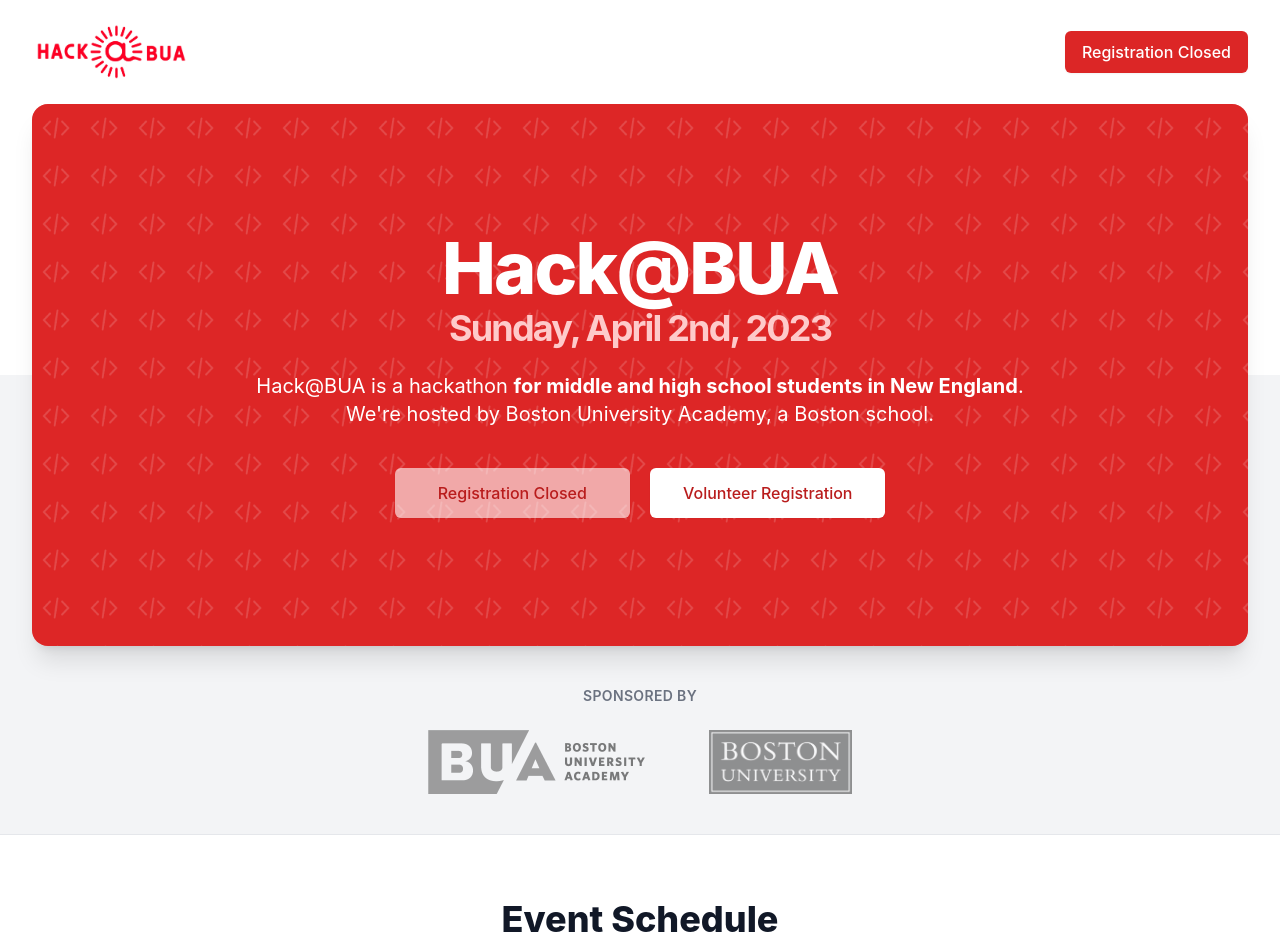
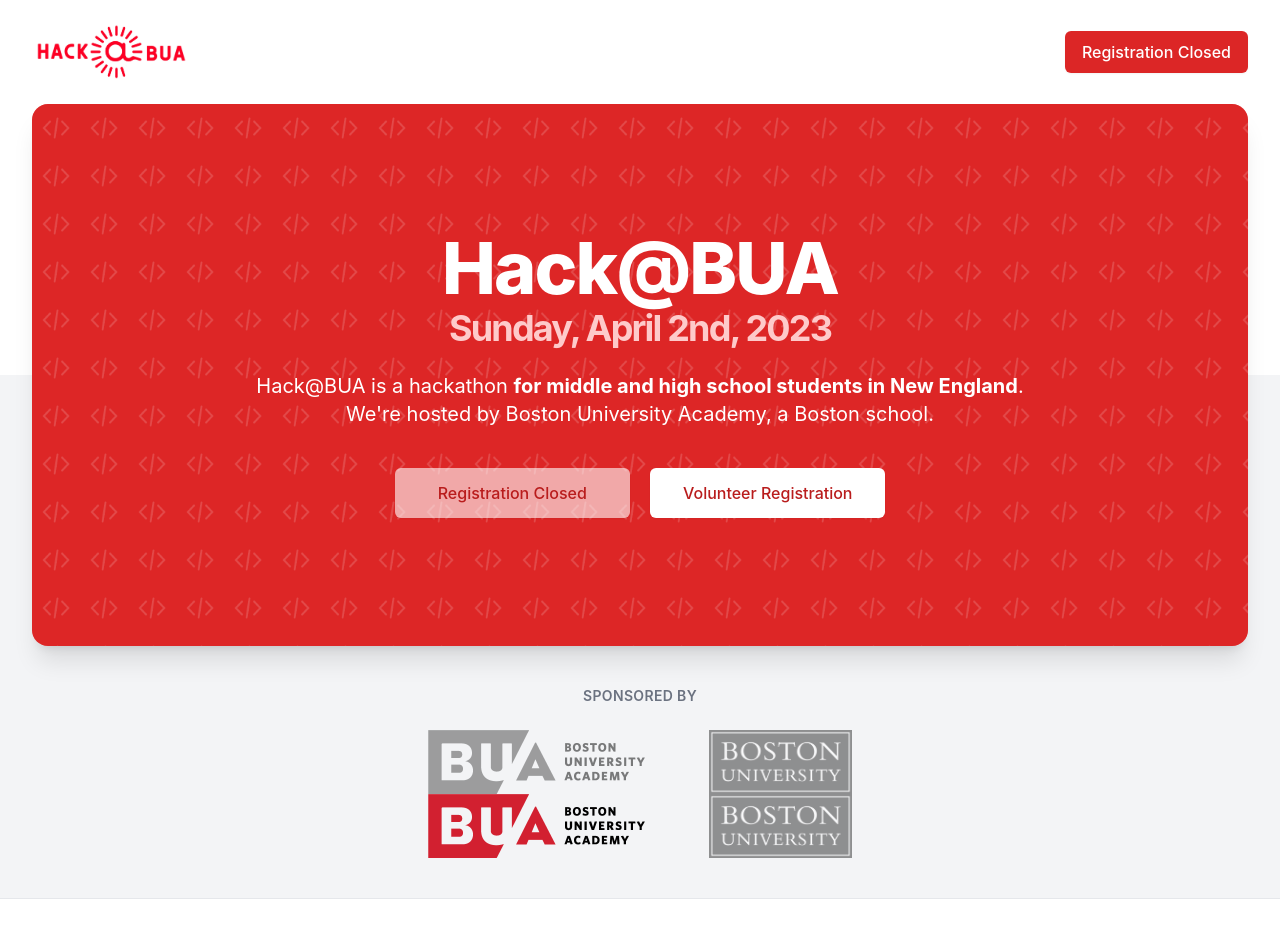
Before and after one commit to gaberomualdo/bua-hackathon-site, a React (Create React App) app: page / in a window 1280 px wide. Shown: the top 951 px of the page. Built offline with nearby package versions, Linux system fonts and the light colour scheme; a web font is replaced by a local one.

Commit message:
Update App.js

```diff
--- a/src/App.js
+++ b/src/App.js
@@ -166,6 +166,19 @@
                   className="h-16 w-auto"
                   src="/bua.svg.png"
                   style={{ filter: "grayscale(100%)", opacity: 0.5 }}
+                />
+                <img
+                  alt="BU Logo"
+                  className="h-16 w-auto"
+                  src="/bu.svg.png"
+                  style={{ filter: "grayscale(100%)", opacity: 0.5 }}
+                />
+              </div>
+              <div className="flex flex-col items-center md:flex-row space-y-4 md:space-y-0 md:space-x-16 justify-center">
+                <img
+                  alt="Manu Matthew photo"
+                  className="h-16 w-auto"
+                  src="/bua.svg.png"
                 />
                 <img
                   alt="BU Logo"
```
